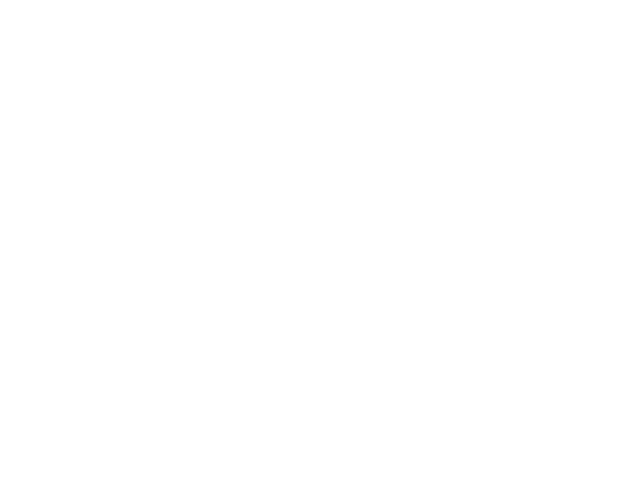
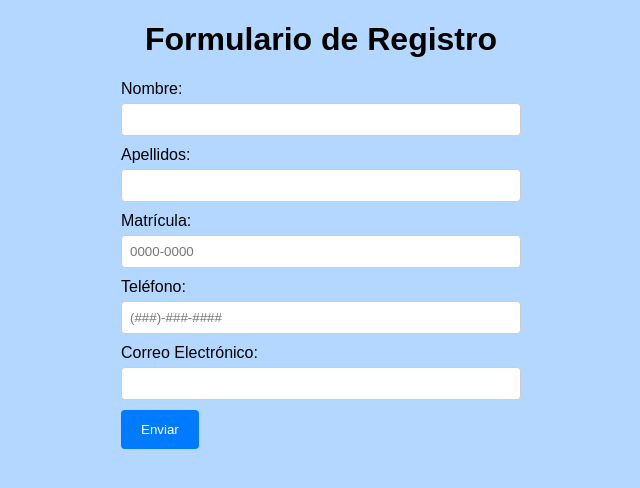
Before and after one commit to MejiaRandy/Formulario-de-Registro, a plain HTML site: page index.html in a window 1280 px wide. Shown: the whole page, without its empty margins (319-959 px from the left). Drawn offline with Linux system fonts and the light colour scheme.

Commit message:
Update: Last changes

```diff
--- a/index.css
+++ b/index.css
@@ -0,0 +1,53 @@
+body {
+    font-family: Arial, sans-serif;
+    margin: 0;
+    padding: 0;
+    background-color: #b3d7ff;
+  }
+
+  h1 {
+    text-align: center;
+  }
+
+  form {
+    width: 400px;
+    margin: 0 auto;
+  }
+
+  label {
+    display: block;
+    margin-top: 10px;
+  }
+
+  input[type="text"],
+  input[type="tel"],
+  input[type="email"] {
+    width: 100%;
+    padding: 8px;
+    border: 1px solid #ccc;
+    border-radius: 4px;
+    box-sizing: border-box;
+    margin-top: 5px;
+  }
+
+  input[type="submit"] {
+    background-color: #007bff;
+    color: white;
+    padding: 12px 20px;
+    border: none;
+    border-radius: 4px;
+    cursor: pointer;
+    margin-top: 10px;
+  }
+
+  input[type="submit"]:hover {
+    background-color: #0069d9;
+  }
+
+  /* Estilos para los mensajes de alerta */
+
+  .alert {
+    color: red;
+    font-weight: bold;
+    margin-top: 5px;
+  }
--- a/index.html
+++ b/index.html
@@ -1,12 +1,37 @@
 <!DOCTYPE html>
 <html lang="en">
 <head>
+    <!-- Meta tags -->
     <meta charset="UTF-8">
-    <meta http-equiv="X-UA-Compatible" content="IE=edge">
     <meta name="viewport" content="width=device-width, initial-scale=1.0">
-    <title>Document</title>
+    <meta http-equiv="X-UA-Compatible" content="ie=edge">
+
+    <!-- Linking files -->
+    <link rel="stylesheet" href="index.css">
+    <script type="text/javascript" src="main.js"></script>
+
+    <!-- Tags -->
+    <title>Formulario Registro</title>
 </head>
 <body>
+    <h1>Formulario de Registro</h1>
+  <form onsubmit=" return validarFormulario()">
+    <label for="nombre">Nombre:</label>
+    <input type="text" id="nombre" name="nombre" required>
 
+    <label for="apellidos">Apellidos:</label>
+    <input type="text" id="apellidos" name="apellidos" required>
+
+    <label for="matricula">Matrícula:</label>
+    <input type="text" id="matricula" name="matricula" placeholder="0000-0000" required>
+
+    <label for="telefono">Teléfono:</label>
+    <input type="tel" id="telefono" name="telefono" placeholder="(###)-###-####" required>
+
+    <label for="email">Correo Electrónico:</label>
+    <input type="email" id="email" name="email" required>
+
+    <input type="submit" value="Enviar">
+  </form>
 </body>
 </html>
--- a/main.js
+++ b/main.js
@@ -0,0 +1,38 @@
+function validarFormulario() {
+    var nombre = document.getElementById("nombre").value;
+    var apellidos = document.getElementById("apellidos").value;
+    var matricula = document.getElementById("matricula").value;
+    var telefono = document.getElementById("telefono").value;
+    var email = document.getElementById("email").value;
+
+    var regexLetras = /^[a-zA-Z\s]*$/; // Sólo para letras y espacio.
+    var regexMatricula = /^\d{4}-\d{5}$/; // formato 0000-00000
+    var regexTelefono = /^\(\d{3}\)-\d{3}-\d{4}$/; // formato (809)-000-0000
+    var regexEmail = /\S+@\S+\.\S+/; // Formato para Email Valido
+
+    // Validar los campos
+    if (!regexLetras.test(nombre)) {
+      alert("El nombre solo debe contener letras y espacios");
+      return false;
+    }
+    if (!regexLetras.test(apellidos)) {
+      alert("Los apellidos solo deben contener letras y espacios");
+      return false;
+    }
+    if (!regexMatricula.test(matricula)) {
+      alert("La matrícula debe tener el formato ####-####");
+      return false;
+    }
+    if (!regexTelefono.test(telefono)) {
+      alert("El teléfono debe tener el formato (###)-###-####");
+      return false;
+    }
+    if (!regexEmail.test(email)) {
+      alert("Por favor, introduce un correo electrónico válido");
+      return false;
+    }
+
+    // Si todos los campos son válidos, se envia el formulario.
+    alert("Formulario enviado correctamente");
+    return true;
+  }
```
